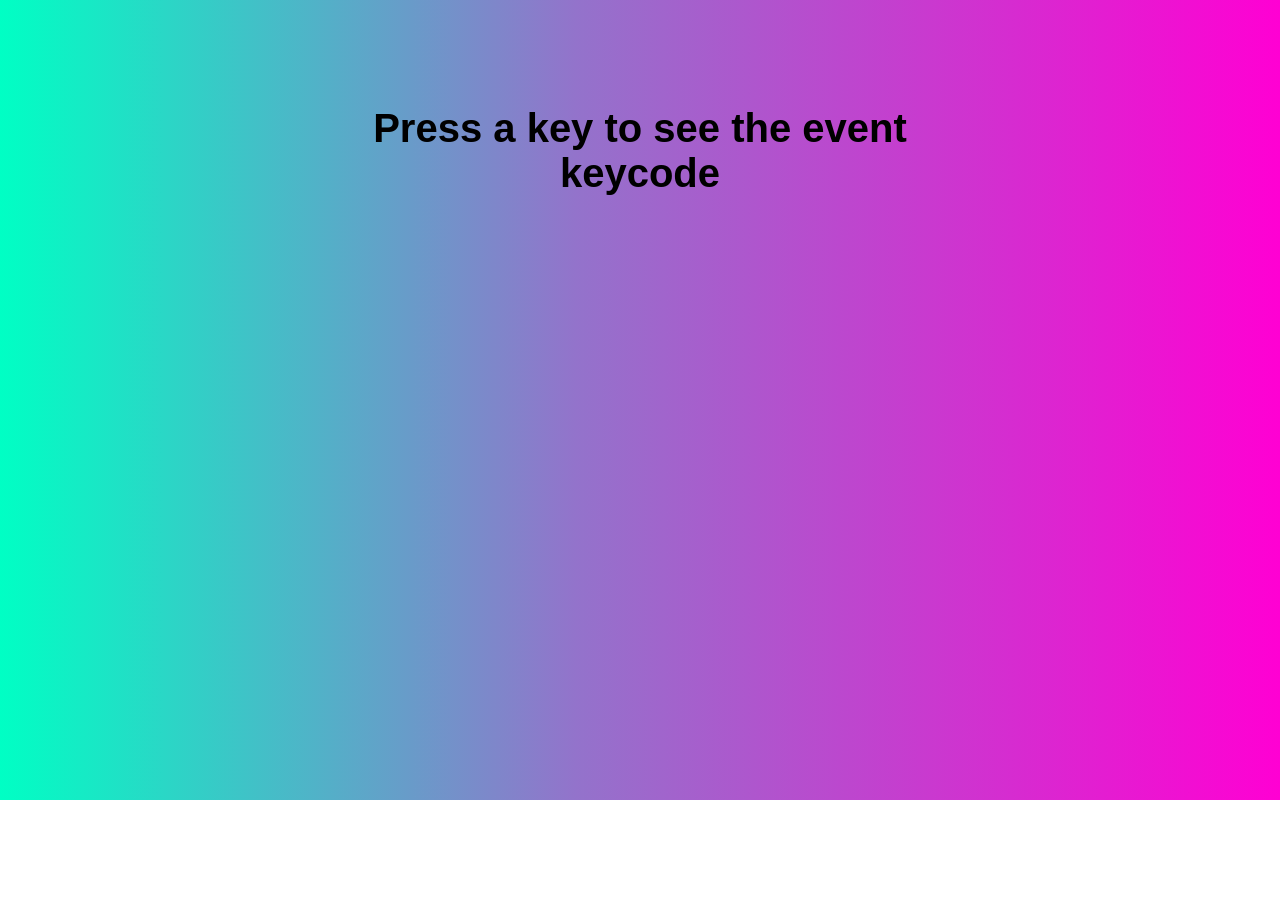
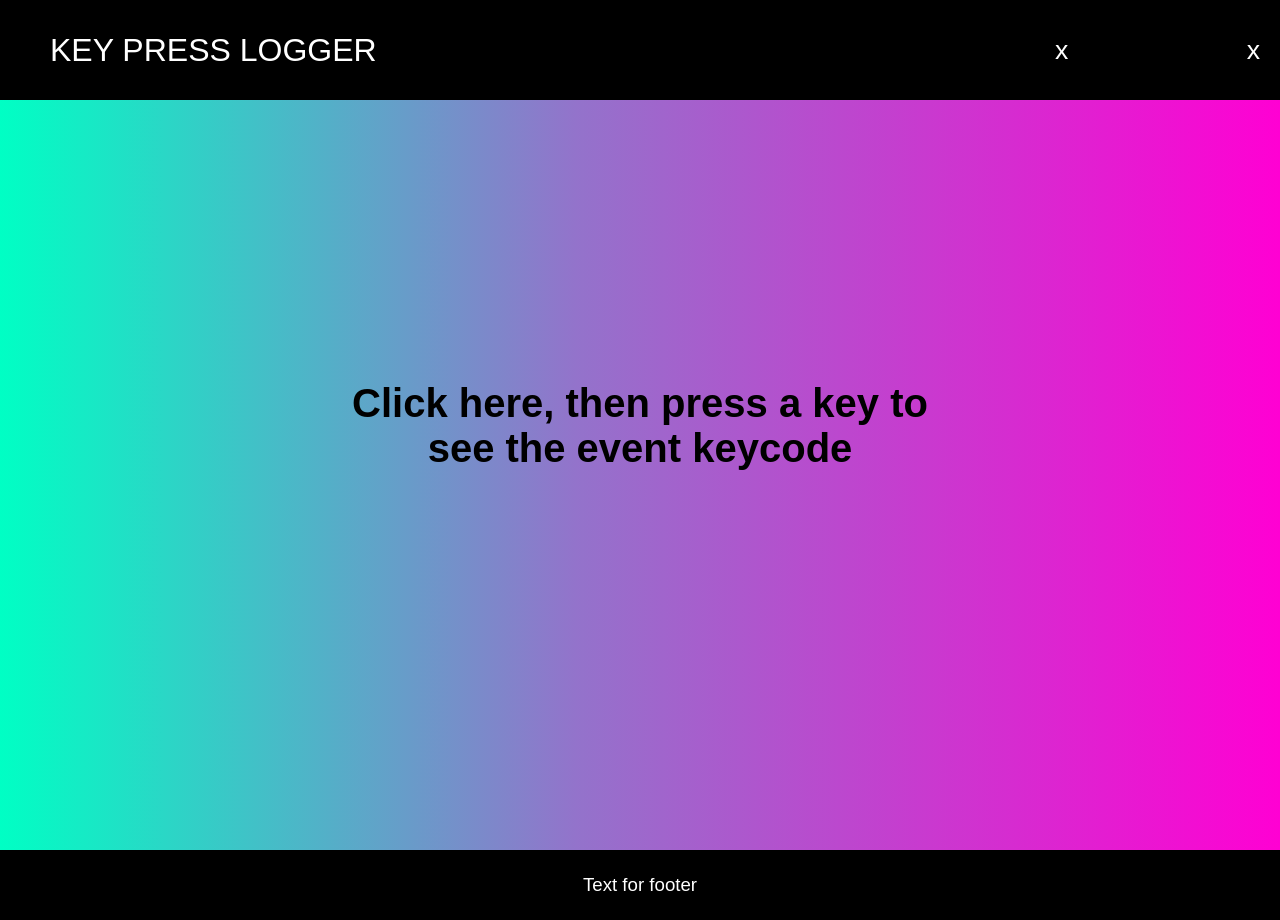
Before and after one commit to QwuinJ/Key-Code-Log, a plain HTML site: page index.html in a window 1280 px wide. Before the commit the page ends 800 px from the top, so only its background shows below. Drawn offline with Linux system fonts and the light colour scheme.

Commit message:
updated styling

```diff
--- a/index.html
+++ b/index.html
@@ -8,14 +8,29 @@
     <title>Document</title>
   </head>
   <body>
+    <div class="site-wrapper">
+      <header class="site-header">
+        <div class="site-header-inner">
+          <div class="header-left">KEY PRESS LOGGER</div>
+          <div class="header-center">x</div>
+          <div class="header-right">x</div>
+        </div>
+      </header>
       <main class="big-container">
-      <h2 id="event-which-2">Press a key to see the event keycode</h2>
+        <br>
+        <h2 id="event-which-2">Click here, then press a key to see the event keycode</h2>
         <div class="number-boxes">
           <div id="event-key"></div>
           <div id="event-code"></div>
           <div id="event-which"></div>
         </div>
       </main>
+    </div>
+    <footer class="footer-outer">
+      <div class="footer-inner">
+        Text for footer
+      </div>
+    </footer>
     <script src="app.js"></script>
   </body>
 </html>
--- a/styles.css
+++ b/styles.css
@@ -1,7 +1,48 @@
+* {
+  box-sizing: border-box;
+  margin: 0;
+}
+
+
 .big-container {
   display: flex;
   justify-content: center;
   flex-direction: column;
+  min-height: 100vh;
+  padding: 20px;
+  padding-bottom: 50px;
+}
+
+.site-header {
+  display: flex;
+  align-items: center;
+  background-color: black;
+  height: 100px;
+  width: 100%;
+  color: white;
+}
+
+.site-header-inner {
+  display: flex;
+  align-items: center;
+  flex-direction: row;
+  width: 100vw;
+  justify-content: space-between;
+  padding: 20px;
+  padding-left: 50px;
+}
+
+.header-left {
+  font-size: xx-large;
+}
+
+.header-center {
+  padding-left: 500px;
+  text-align: right;
+}
+
+.header-right {
+  text-align: right;
 }
 
 body {
@@ -12,12 +53,27 @@ body {
     rgba(255, 0, 211, 1) 100%
   );
   font-size: 20pt;
-  font-family: sans-serif;
-  font-weight: 600;
+  font-family: Arial, Helvetica, sans-serif;
 }
 
 h2 {
   padding-top: 30px;
+}
+
+
+.footer-outer {
+  background-color: black;
+  color: white;
+  height: 70px;
+  margin-top: -50px;
+  display: flex;
+  align-items: center;
+  justify-content: center;
+}
+
+.footer-inner {
+  font-size: 14pt;
+  padding: 10px;
 }
 
 #event-which-2 {
```
Lines whose indentation alone changed are shown as unchanged.
